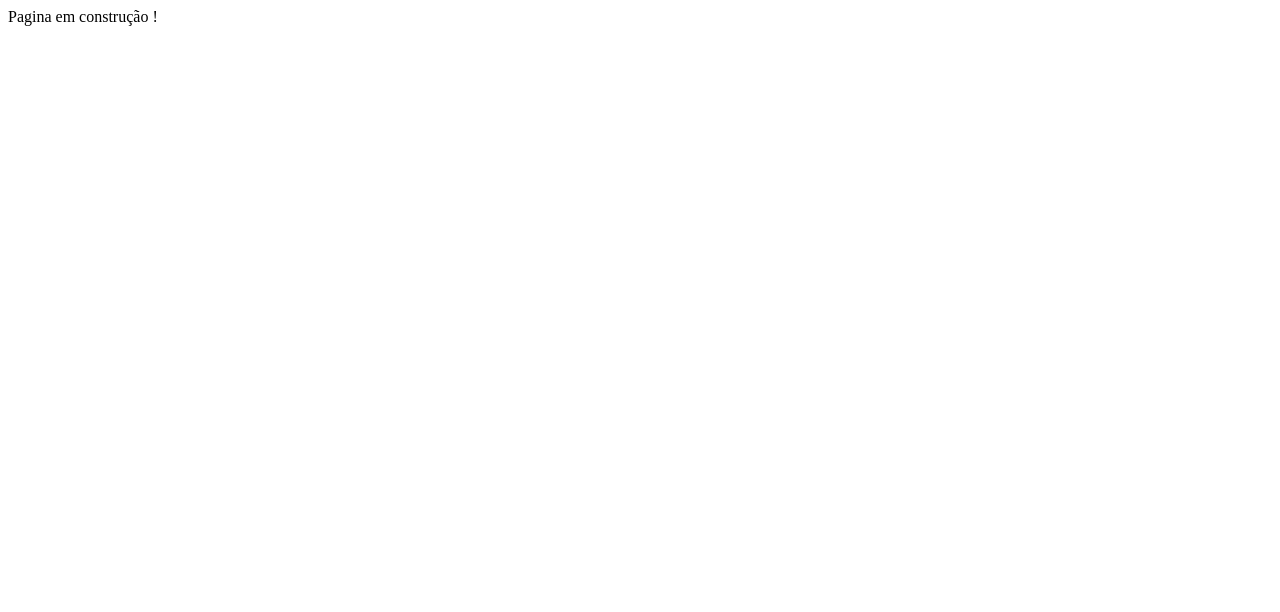
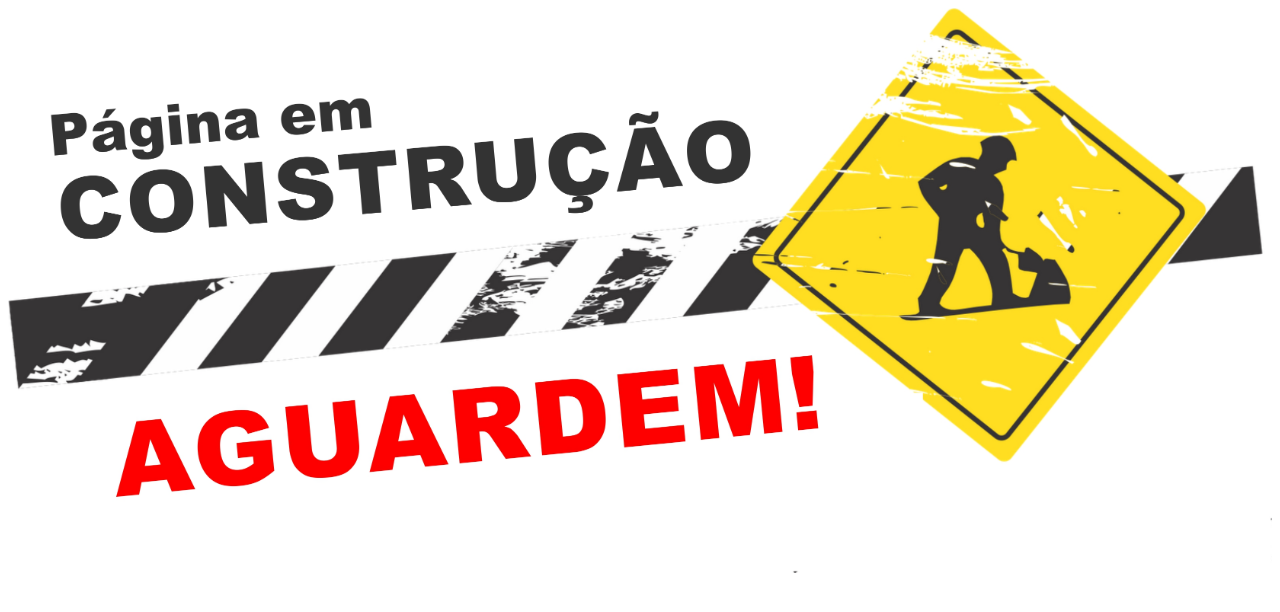
Before and after one commit to alissondevsouza/alissondevsouza.github.io, a plain HTML site: page index.htm in a window 1280 px wide. Drawn offline with Linux system fonts and the light colour scheme.

Commit message:
assets pagina em contrução

```diff
--- a/index.htm
+++ b/index.htm
@@ -8,7 +8,8 @@
 </head>
 
 <body>
-    Pagina em construção !
+    <img src="assets/em_construcao.jpg" alt="Pagina em construção" width="100%">
+
 </body>
 
 </html>
```
Also changed, not shown: assets/em_construcao.jpg (added).
